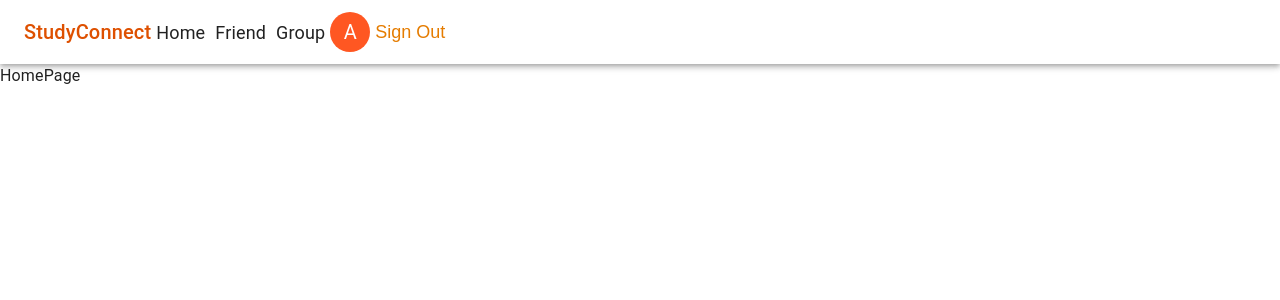
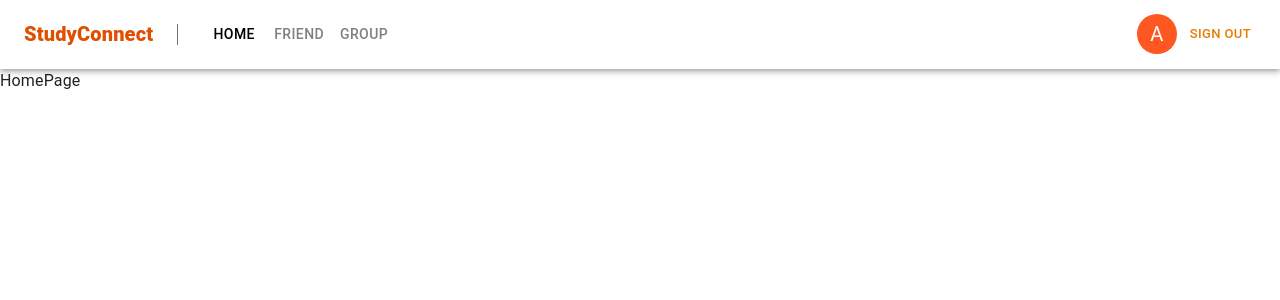
Before and after one commit to namwoam/study-connect, a React (Create React App) app in the folder study-connect-frontend/: page / in a window 1280 px wide. Shown: the top 300 px of the page. Built offline with nearby package versions, Linux system fonts and the light colour scheme.

Commit message:
feat: add header

```diff
--- a/study-connect-frontend/src/components/Header.js
+++ b/study-connect-frontend/src/components/Header.js
@@ -1,9 +1,15 @@
-import React from 'react';
-import { Link } from 'react-router-dom';
-import { AppBar, Box, Toolbar, Typography, Button, IconButton,  Avatar } from '@mui/material';
+import { React, useState, useEffect } from 'react';
+import { AppBar, Box, Toolbar, Typography, Button, Divider,  Avatar } from '@mui/material';
 import { deepOrange } from '@mui/material/colors';
 
+const pages = ['Home', 'Friend', 'Group']
 const Header = () => {
+    const storedPage = localStorage.getItem('currentPage');
+    const initialPage = storedPage ? parseInt(storedPage, 10) : 0;
+    const [currentPage, setCurrentPage] = useState(initialPage);
+    useEffect(() => {
+        localStorage.setItem('currentPage', currentPage.toString());
+    }, [currentPage]);
 
     const handleSignOut = () => {
         // Implement your sign-out logic here
@@ -14,27 +20,33 @@ const Header = () => {
         <Box sx={{ flexGrow: 1 }}>
             <AppBar position="static">
                 <Toolbar>
-                {/* Logo */}
-                <Typography variant="h6" color='#DE5000'>
+                    {/* logo */}
+                    <Typography variant="h6" fontWeight={800} color='#DE5000'>
                         StudyConnect
                     </Typography>
 
-                {/* Router Links */}
-                <IconButton size="small" color="inherit" component={Link} to="/" >
-                    Home
-                </IconButton>
-                <IconButton size="small" color="inherit" component={Link} to="/friendlist" >
-                    Friend
-                </IconButton>
-                <IconButton size="small" color="inherit" component={Link} to="/group" >
-                    Group
-                </IconButton>
+                    {/* page button */}
+                    <Box sx={{ flexGrow: 1, display: 'flex' }}>
+                        <Box sx={{ margin: 3}}>
+                            <Divider orientation="vertical" color="gray" />
+                        </Box>
+                        {pages.map((page, index) => (
+                            <Button
+                                key={index}
+                                // color="inherit"
+                                sx={{ my: 2, display: 'block', color: currentPage === index ? 'black' : 'gray' }}
+                                onClick={() => setCurrentPage(index)}
+                            >
+                                {page}
+                            </Button>
+                        ))}
+                    </Box>
 
-                {/* Avatar and Sign Out */}
-                <Avatar size="small" sx={{ bgcolor: deepOrange[500] }}>A</Avatar>
-                <IconButton edge="end" size="small" color="primary" onClick={handleSignOut}>
+                    {/* avatar and sign out */}
+                    <Avatar size="small" sx={{ margin:1, bgcolor: deepOrange[500] }}>A</Avatar>
+                    <Button edge="end" size="small" color="primary" onClick={handleSignOut}>
                         Sign Out
-                </IconButton>
+                    </Button>
                 </Toolbar>
             </AppBar>
         </Box>
```
Lines whose indentation alone changed are shown as unchanged.
